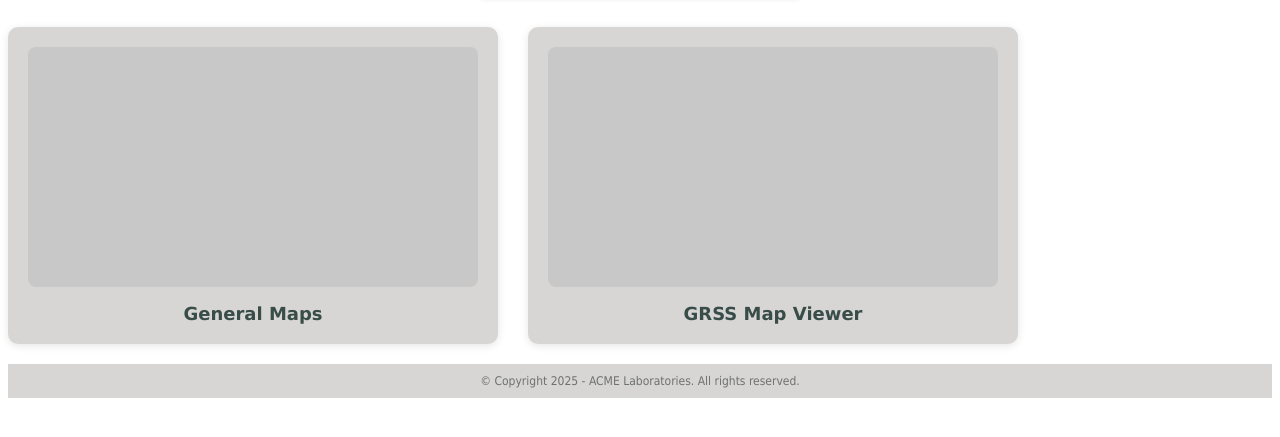
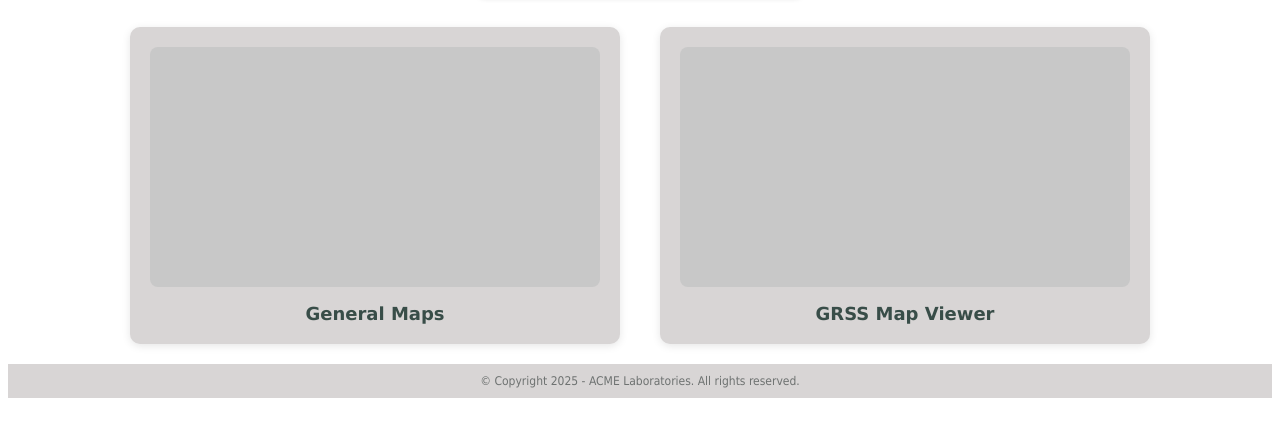
Before and after one commit to PinkArmy10/CIT373-ACME, a plain HTML site: page maps.html in a window 1280 px wide. Shown: the part 229-666 px from the top of the page. Drawn offline with nearby package versions, Linux system fonts and the light colour scheme.

Commit message:
Update maps.html

```diff
--- a/maps.html
+++ b/maps.html
@@ -24,7 +24,7 @@
     <main>
       <h1>Acme Labs Maps</h1>
 
-      <div class="cards">
+      <div class="cards" style="display: flex; justify-content: center; gap: 40px;">
         <div class="card large" data-link="general-maps.html">
           <img src="images/placeholder1.jpg" alt="General Maps" />
           <div class="card-title">General Maps</div>
```
